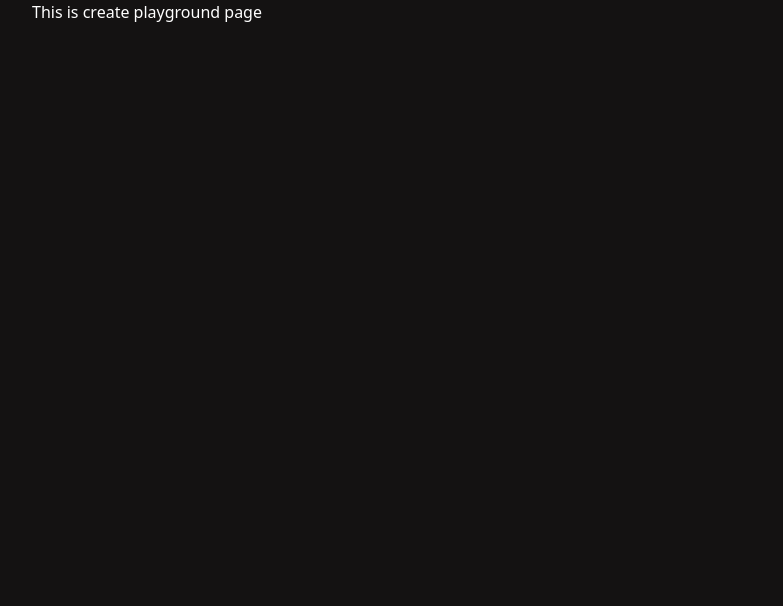
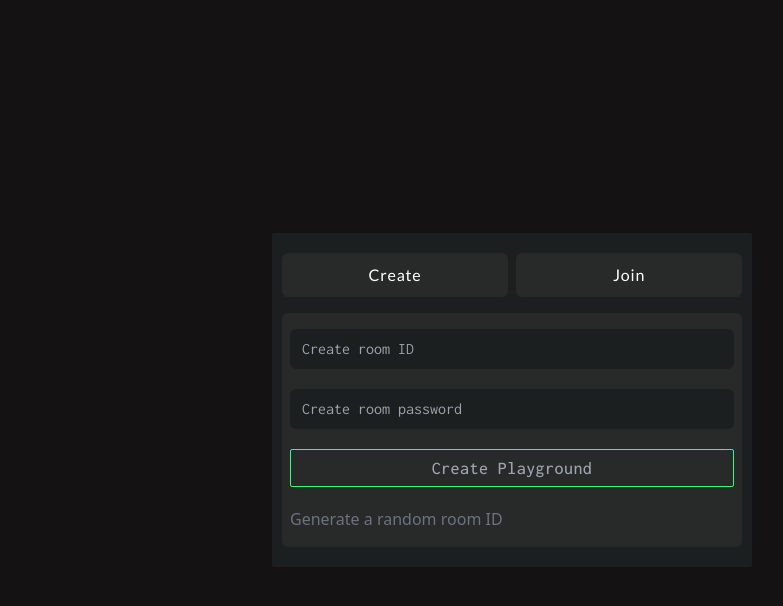
Before and after one commit to gaurav-goswami/Code-Playground, a React (Vite) app in the folder client/: page /create-playground in a window 1280 px wide. Shown: the top 606 px of the page, without its empty margins (128-911 px from the left). Built offline with nearby package versions, Linux system fonts and the light colour scheme.

Commit message:
added create-playground page ui

```diff
--- /dev/null
+++ b/client/src/Components/Button/Tab.tsx
@@ -0,0 +1,15 @@
+import React from 'react'
+import { ITabProps } from '../../Interface/Interface'
+
+const Tab : React.FC <ITabProps> = (props) => {
+
+  const {children, style} = props;
+
+  return (
+    <>
+        <button className={`${style} w-[50%] px-2 py-2.5 rounded-md text-white font-lato tracking-wider bg-[#282a2a]`}>{children}</button>
+    </>
+  )
+}
+
+export default Tab
--- a/client/src/Components/Form/CustomInput.tsx
+++ b/client/src/Components/Form/CustomInput.tsx
@@ -16,7 +16,7 @@ const CustomInput: React.FC<ICustomInputProps> = (props) => {
 
   return (
     <>
-      <div className="relative flex bg-green-500">
+      <div className="relative flex">
         <input
           type={type}
           name={name}
--- a/client/src/Interface/Interface.ts
+++ b/client/src/Interface/Interface.ts
@@ -51,3 +51,8 @@ export interface ISignUpProps {
 export interface ISignInProps {
     setPage : (x : boolean) => void
 }
+
+export interface ITabProps {
+    children : React.ReactNode
+    style ?: string
+}
--- a/client/src/Pages/CreatePlayground.tsx
+++ b/client/src/Pages/CreatePlayground.tsx
@@ -1,14 +1,57 @@
-import React from 'react';
-import MainWrapper from '../Wrappers/MainWrapper';
+import React from "react";
+import MainWrapper from "../Wrappers/MainWrapper";
+import Tab from "../Components/Button/Tab";
+import CustomInput from "../Components/Form/CustomInput";
+import NavigationButton from "../Components/NavigationButton";
 
-const CreatePlayground : React.FC = () => {
+const CreatePlayground: React.FC = () => {
   return (
     <>
       <MainWrapper>
-        <p className='text-white'>This is create playground page</p>
+        <div className="w-full h-screen flex justify-center items-center">
+
+          {/* playground (join/create) container */}
+          <div className="max-[580px]:w-[90%] w-[30rem] h-max min-[2200px]:min-w-[550px] px-2.5 py-5 bg-[#1c1f1f] rounded-sm flex flex-col items-start gap-4">
+
+            <div className="flex w-full gap-2 justify-between">
+              <Tab style="bg-[#131515]">Create</Tab>
+              <Tab>Join</Tab>
+            </div>
+
+            <form className="w-full py-4 bg-[#282a2a] px-2 flex gap-5 flex-col rounded-md">
+              <CustomInput
+                name="roomId"
+                type="text"
+                autocomplete="off"
+                placeholder="Create room ID"
+                required={true}
+                value=""
+                onChange={() => console.log("changed")}
+                style="bg-[#1c1f1f] border-none text-white py-2 rounded-md"
+              />
+
+              <CustomInput
+                name="roomId"
+                type="password"
+                autocomplete="off"
+                placeholder="Create room password"
+                required={true}
+                value=""
+                onChange={() => console.log("changed")}
+                style="bg-[#1c1f1f] border-none text-white py-2 rounded-md"
+              />
+
+              <NavigationButton style="px-3 py-1 rounded-sm tracking-wide text-lg text-gray-400 font-inconsolata font-medium w-full border border-[#35fb7b] hover:bg-[#35fb7b] hover:text-black" path="/playground/uuid">Create Playground</NavigationButton>
+
+              <span className="cursor-pointer text-gray-500 w-max">Generate a random room ID</span>
+            </form>
+
+          </div>
+        </div>
+
       </MainWrapper>
     </>
-  )
-}
+  );
+};
 
-export default CreatePlayground
+export default CreatePlayground;
--- a/client/src/Wrappers/LoginWrapper.tsx
+++ b/client/src/Wrappers/LoginWrapper.tsx
@@ -8,7 +8,7 @@ const LoginWrapper : React.FC <ILoginWrapper> = (props) => {
   return (
     <>
         <div className='w-screen min-h-screen max-h-max bg-white relative'>
-          <div className={`hidden min-[1120px]:block absolute top-0 bottom-0 w-[25%] ${page ? 'bg-blue-600' : 'bg-[#1aebb6]'} z-20 opacity-70 right-0`}/>
+          <div className={`hidden min-[1120px]:block absolute top-0 bottom-0 w-[25%] ${page ? 'bg-blue-600' : 'bg-[#1aebb6]'} z-20 opacity-75 right-0`}/>
             {children}
         </div>
     </>
--- a/client/src/index.css
+++ b/client/src/index.css
@@ -1,4 +1,4 @@
-@import url('https://fonts.googleapis.com/css2?family=Lato:wght@900&display=swap');
+@import url('https://fonts.googleapis.com/css2?family=Lato:wght@900;300;400&display=swap');
 @import url('https://fonts.googleapis.com/css2?family=Inconsolata:wght@200;300;400;500;700&display=swap');
 @tailwind base;
 @tailwind components;
```
